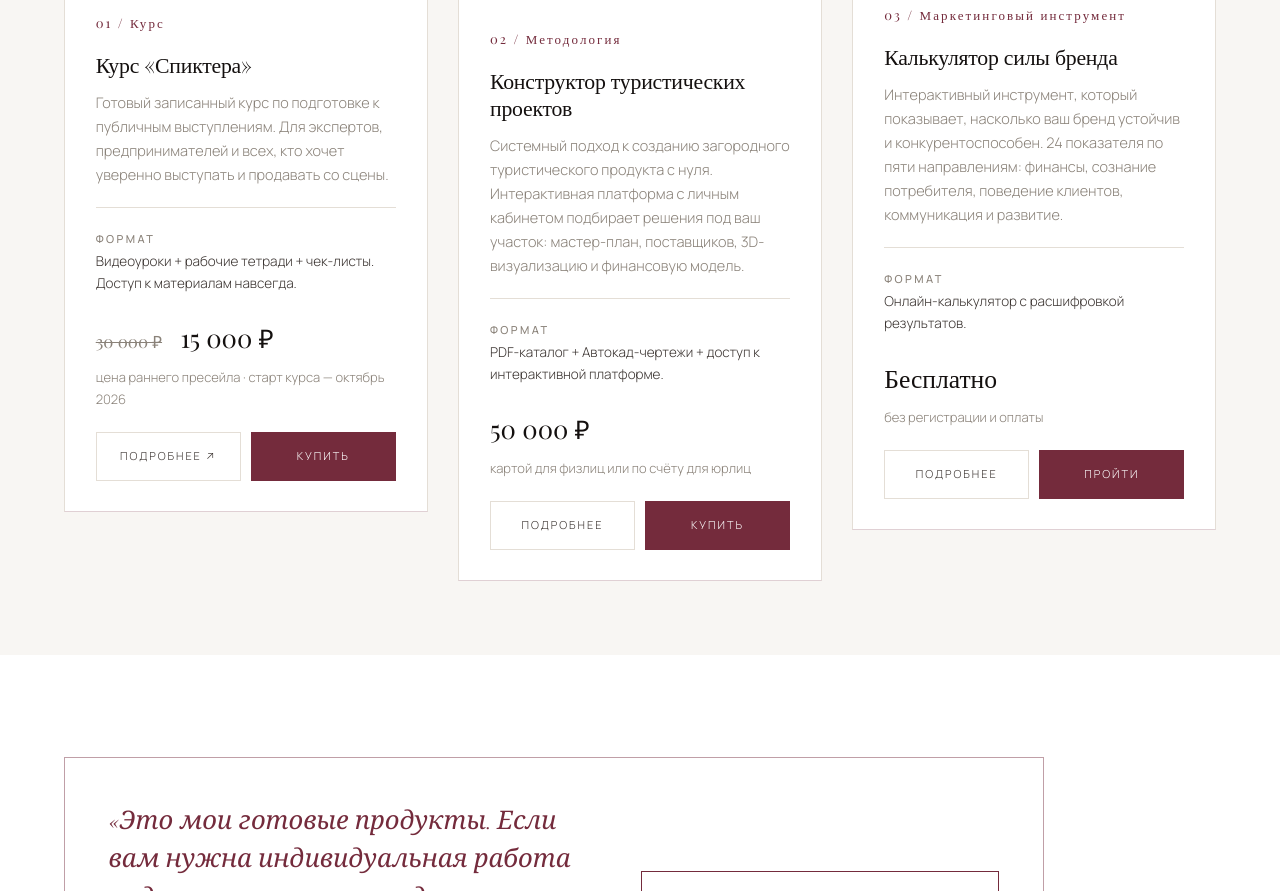
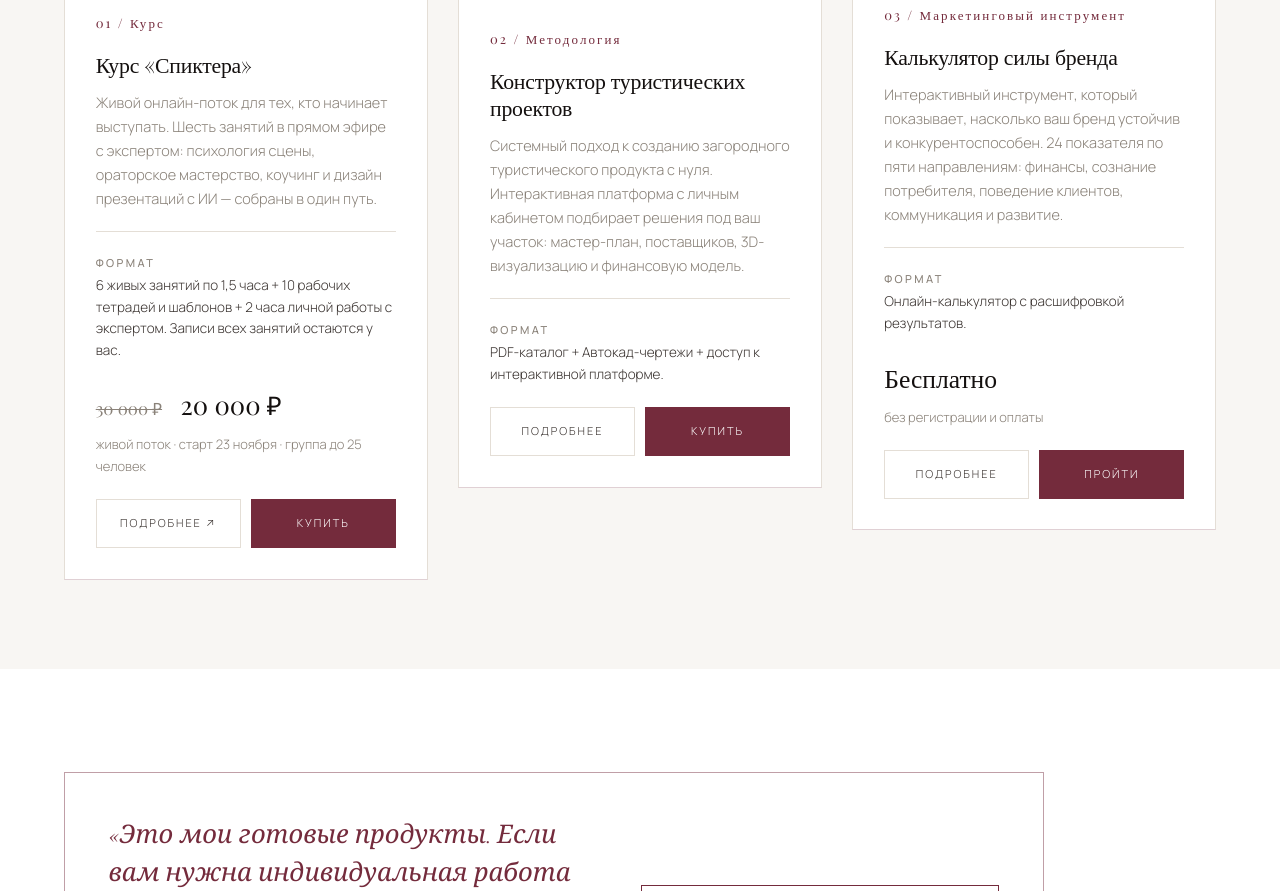
Before and after one commit to alexneeaals/website-portfolio, a plain HTML site: page products/index.html in a window 1280 px wide. Shown: the part 916-1807 px from the top of the page. Drawn offline with nearby package versions, Linux system fonts and the light colour scheme; a web font is replaced by a local one.

Commit message:
Витрина: курс «Спиктера» по новому потоку, у конструктора убран ценник
- описание и формат курса — по живому потоку на speaktera.ru
- цена 20 000 ₽ вместо 30 000 ₽, старт 23 ноября, группа до 25 человек
- «Купить» ведёт на оплату на speaktera.ru, старая ссылка ЮKassa убрана
- у конструктора в витрине убраны цена и примечание об оплате

Co-Authored-By: Claude Opus 5 <noreply@anthropic.com>

```diff
--- a/assets/js/products.js
+++ b/assets/js/products.js
@@ -9,7 +9,7 @@
    название продукта в сообщение, заявка приходит на почту.
    ================================================================= */
 var PAYMENT_LINKS = {
-  spiktera:    'https://yookassa.ru/my/i/apkTM6S0dcQ3/l',  // 15 000 ₽ — пресейл курса
+  // Курс «Спиктера» переехал на speaktera.ru — оплата там, ключа здесь нет.
   constructor: 'https://yookassa.ru/my/i/apkT0y_-E8db/l',  // 50 000 ₽ — оплата картой
   masterplans: ''                                          // 1 990 ₽ — ссылки пока нет
 };
@@ -26,7 +26,6 @@ var PAYMENT_LINKS = {
   // Название продукта подставляется в письмо, чтобы сразу было понятно,
   // о чём заявка.
   var TITLES = {
-    spiktera:               'Курс «Спиктера»',
     constructor:            'Конструктор туристических проектов',
     'constructor-invoice':  'Конструктор туристических проектов — счёт на юрлицо',
     masterplans:            'Вариации мастер-планов для туристических проектов'
--- a/products/index.html
+++ b/products/index.html
@@ -76,15 +76,15 @@
           <div class="prod-card__body">
             <span class="prod-card__n">01 / Курс</span>
             <h3 class="prod-card__t">Курс «Спиктера»</h3>
-            <p class="prod-card__d">Готовый записанный курс по подготовке к публичным выступлениям. Для экспертов, предпринимателей и всех, кто хочет уверенно выступать и продавать со сцены.</p>
+            <p class="prod-card__d">Живой онлайн-поток для тех, кто начинает выступать. Шесть занятий в прямом эфире с экспертом: психология сцены, ораторское мастерство, коучинг и дизайн презентаций с ИИ — собраны в один путь.</p>
             <div class="prod-card__foot">
               <span class="label">Формат</span>
-              <p class="prod-card__format">Видеоуроки + рабочие тетради + чек-листы. Доступ к материалам навсегда.</p>
-              <span class="prod-card__price prod-card__price--tight"><s>30 000 ₽</s> 15 000 ₽</span>
-              <span class="prod-card__note">цена раннего пресейла · старт курса — октябрь 2026</span>
+              <p class="prod-card__format">6 живых занятий по 1,5 часа + 10 рабочих тетрадей и шаблонов + 2 часа личной работы с экспертом. Записи всех занятий остаются у вас.</p>
+              <span class="prod-card__price prod-card__price--tight"><s>30 000 ₽</s> 20 000 ₽</span>
+              <span class="prod-card__note">живой поток · старт 23 ноября · группа до 25 человек</span>
               <div class="prod-actions">
                 <a class="pbtn" href="https://speaktera.ru" target="_blank" rel="noopener">Подробнее ↗</a>
-                <a class="pbtn pbtn--solid" href="#" data-buy="spiktera">Купить</a>
+                <a class="pbtn pbtn--solid" href="https://speaktera.ru/#price" target="_blank" rel="noopener">Купить</a>
               </div>
             </div>
           </div>
@@ -101,8 +101,6 @@
             <div class="prod-card__foot">
               <span class="label">Формат</span>
               <p class="prod-card__format">PDF-каталог + Автокад-чертежи + доступ к интерактивной платформе.</p>
-              <span class="prod-card__price prod-card__price--tight">50 000 ₽</span>
-              <span class="prod-card__note">картой для физлиц или по счёту для юрлиц</span>
               <div class="prod-actions">
                 <a class="pbtn" href="/products/constructor.html">Подробнее</a>
                 <a class="pbtn pbtn--solid" href="#" data-buy="constructor">Купить</a>
```
